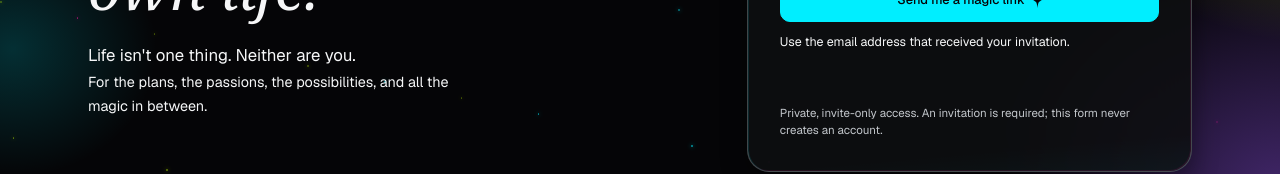
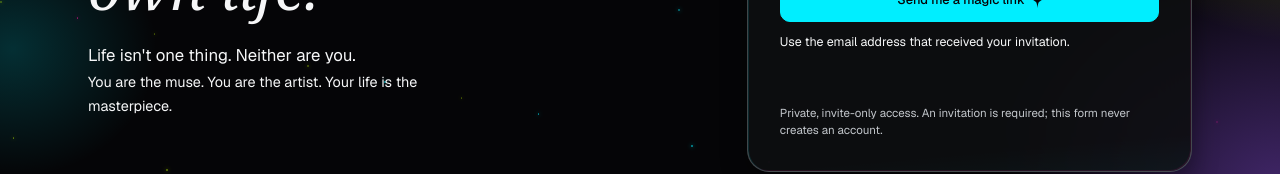
Before and after one commit to sczapuchlak/Muse-app, a Next.js app: page /login in a window 1280 px wide. Shown: the part 447-621 px from the top of the page. Built offline with nearby package versions, Linux system fonts and the light colour scheme.

Commit message:
updated login copy

```diff
--- a/components/auth/MuseLoginFrame.tsx
+++ b/components/auth/MuseLoginFrame.tsx
@@ -6,5 +6,5 @@ import {MuseStarCluster} from "../MuseStarCluster";
 import "../LoginPreview.css";
 /** The approved standalone identity and glass layout, shared by live sign-in and its preview. */
 export function MuseLoginFrame({children}:{children:ReactNode}){
-  return <main className="muse-login-preview"><section className="muse-login-story"><Link href="/" className="muse-login-logo" aria-label="Muse home">muse<MuseStar size={32}/></Link><MuseStarCluster/><h1 className="whimsy">{museBrand.mantra}</h1><p>{museBrand.support}</p><p className="muse-login-invitation">{museBrand.invitation}</p></section><section className="muse-login-glass" aria-labelledby="login-preview-title">{children}</section></main>;
+  return <main className="muse-login-preview"><section className="muse-login-story"><Link href="/" className="muse-login-logo" aria-label="Muse home">muse<MuseStar size={32}/></Link><MuseStarCluster/><h1 className="whimsy">{museBrand.mantra}</h1><p>{museBrand.support}</p><p className="muse-login-invitation">You are the muse. You are the artist. Your life is the masterpiece.</p></section><section className="muse-login-glass" aria-labelledby="login-preview-title">{children}</section></main>;
 }
```
Also changed, not shown: 1 other file (tests, documents, lock files or other folders).
